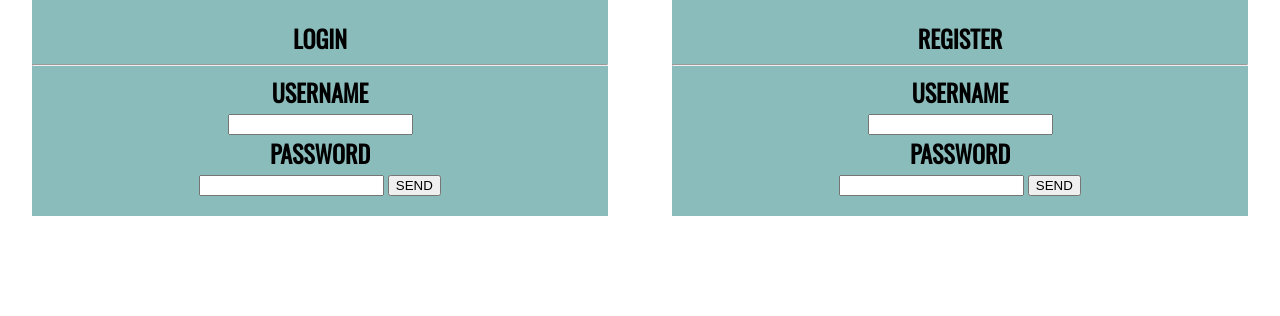
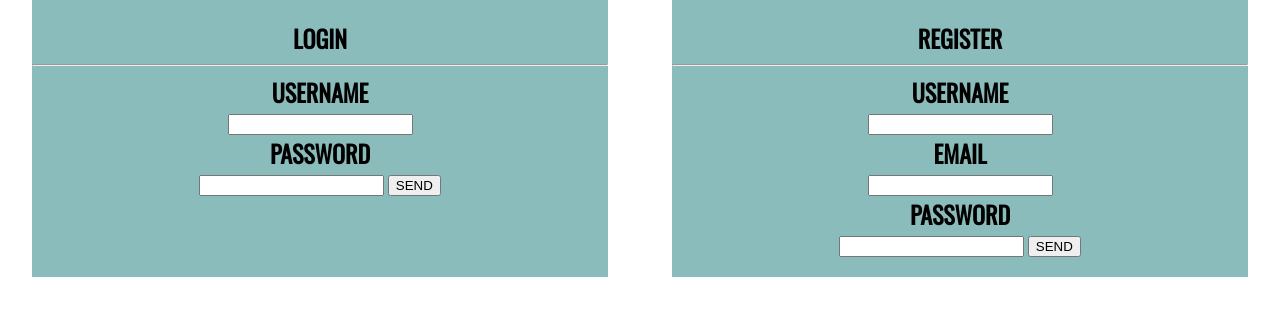
Before and after one commit to juliagulliksson/millhouse, a PHP site: page /login_test_erika/index.php in a window 1280 px wide. Shown: the top 316 px of the page. Run offline with PHP 8.4, Linux system fonts and the light colour scheme.

Commit message:
registrering och funktion som kollar dubletter samt inloggning fungerar

```diff
--- /dev/null
+++ b/login_test_erika/css/style.css
@@ -0,0 +1 @@
+body{margin:auto}.container{display:flex;justify-content:space-around}.box_login,.box_register{flex-basis:45%;background:rgba(9,114,114,0.47);color:black;font-family:'Oswald', sans-serif;text-align:center;padding-top:20px;padding-bottom:20px}h1,h2,h3,h4,h5,h6,p{font-size:1.5em;font-weight:600;margin:0px}
--- a/login_test_erika/index.php
+++ b/login_test_erika/index.php
@@ -2,40 +2,9 @@
 <html lang="en">
 <head>
     <meta charset="UTF-8">
+    <link rel="stylesheet" href="css/style.css">
     <link href="https://fonts.googleapis.com/css?family=Oswald" rel="stylesheet">
     <title>Login test</title>
-
-    <style>
-    body
-        {
-            margin: auto;
-        }
-
-    .container
-        {
-            display: flex;
-            justify-content: space-around;
-        }
-
-    .box_login,
-    .box_register
-        {
-            flex-basis: 45%;
-            background: rgba(9, 114, 114, 0.47);
-            color: black;
-            font-family: 'Oswald', sans-serif;
-            text-align: center;
-            padding-top: 20px;
-            padding-bottom: 20px;
-        }
-
-    h1, h2, h3, h4, h5, h6, p
-        {
-            font-size: 1.5em;
-            font-weight: 600;
-            margin: 0px;
-        }
-    </style>
 
 </head>
 <body>
@@ -58,6 +27,23 @@
 
         </div>
 
+        <?php
+
+
+         //Ifall fälten i login fylls i anropas funktionen login
+         if (isset($_POST["username"]) &&
+            isset($_POST["password"]))
+         {
+             $username = $_POST["username"];
+
+             $password = $_POST["password"];
+
+             require "partials/functions/login.php";
+             login($username, $password);
+         }
+
+         ?>
+
         <div class="box_register">
 
            <h2>REGISTER</h2>
@@ -67,6 +53,9 @@
                 <h5>USERNAME</h5>
                 <input type="text"
                 name="register_username">
+                <p>EMAIL</p>
+                <input type="text"
+                name="register_email">
                 <h6>PASSWORD</h6>
                 <input type="password"
                 name="register_password">
@@ -76,35 +65,64 @@
 
            <?php
 
-            //Ifall fälten under registrering fylls i
+
+            //Ifall fälten för registrering fylls i
             if (isset($_POST["register_username"]) &&
-               isset($_POST["register_password"]))
+               isset($_POST["register_password"]) &&
+               isset($_POST["register_email"]))
                 {
                     $new_username = $_POST["register_username"];
 
+                    $new_email = $_POST["register_email"];
+
                     $new_password = password_hash($_POST["register_password"], PASSWORD_DEFAULT);
 
-                    $is_distributor = false;
+                    $contributor = false;
 
 
                     //Kollar ifall användarnamn redan finns
                     require "partials/functions/check_if_dublette.php";
 
-                     $is_dublette = check_if_dublette($new_username);
+
+                    //Variabler med namnen på kolumnerna som ska kollas
+                    $user_column = 'username';
+                    $email_column = 'email';
 
 
-                    if ($is_dublette)
+                    //Kollar ifall username redan finns
+                    $is_dublette_username = check_if_dublette($user_column, $new_username);
+
+
+                    //Kollar ifall email redan finns
+                    $is_dublette_email =
+                    check_if_dublette($email_column,
+                    $new_email);
+
+
+                    //Ifall username redan är registrerad
+                    if ($is_dublette_username)
                     {
-                        echo 'The username already exists!';
+                        echo 'The username already exists! <br/>';
                     }
 
-                    else
+
+                    //Ifall email redan är registrerad
+                    elseif ($is_dublette_email)
+                    {
+                        echo 'The email address is already registered!';
+                    }
+
+
+                    //Ifall varken email eller username finns så anropas funktionen register
+                    elseif (!$is_dublette_email &&
+                           !$is_dublette_username)
                     {
                         require "partials/functions/register.php";
 
                         register($new_username,
                              $new_password,
-                             $is_distributor);
+                             $is_distributor,
+                             $new_email);
 
                         echo $new_username . ' was successfully registered!';
                     }
--- /dev/null
+++ b/login_test_erika/sass/style.scss
@@ -0,0 +1,29 @@
+    body
+        {
+            margin: auto;
+        }
+
+    .container
+        {
+            display: flex;
+            justify-content: space-around;
+        }
+
+    .box_login,
+    .box_register
+        {
+            flex-basis: 45%;
+            background: rgba(9, 114, 114, 0.47);
+            color: black;
+            font-family: 'Oswald', sans-serif;
+            text-align: center;
+            padding-top: 20px;
+            padding-bottom: 20px;
+        }
+
+    h1, h2, h3, h4, h5, h6, p
+        {
+            font-size: 1.5em;
+            font-weight: 600;
+            margin: 0px;
+        }
```
Also changed, not shown: login_test_erika/failed_log_in.php (added, +13 -0 lines), login_test_erika/partials/functions/check_if_dublette.php (+6 -6 lines), login_test_erika/partials/functions/login.php (+44 -0 lines), login_test_erika/partials/functions/register.php (+8 -7 lines), login_test_erika/partials/start_session.php (added, +8 -0 lines).
